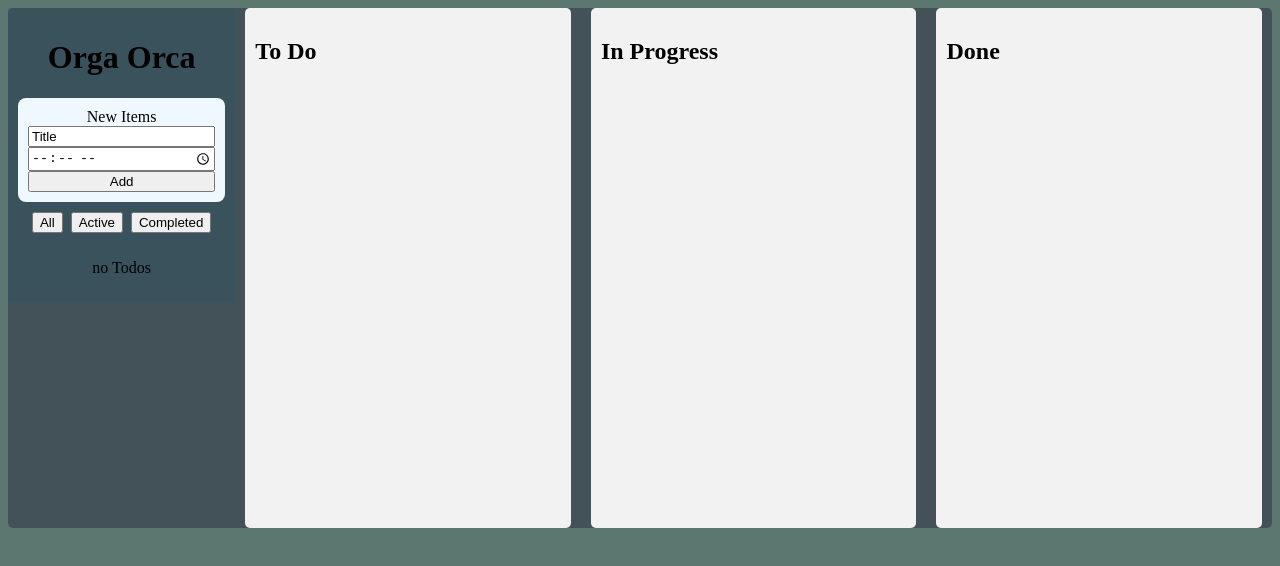
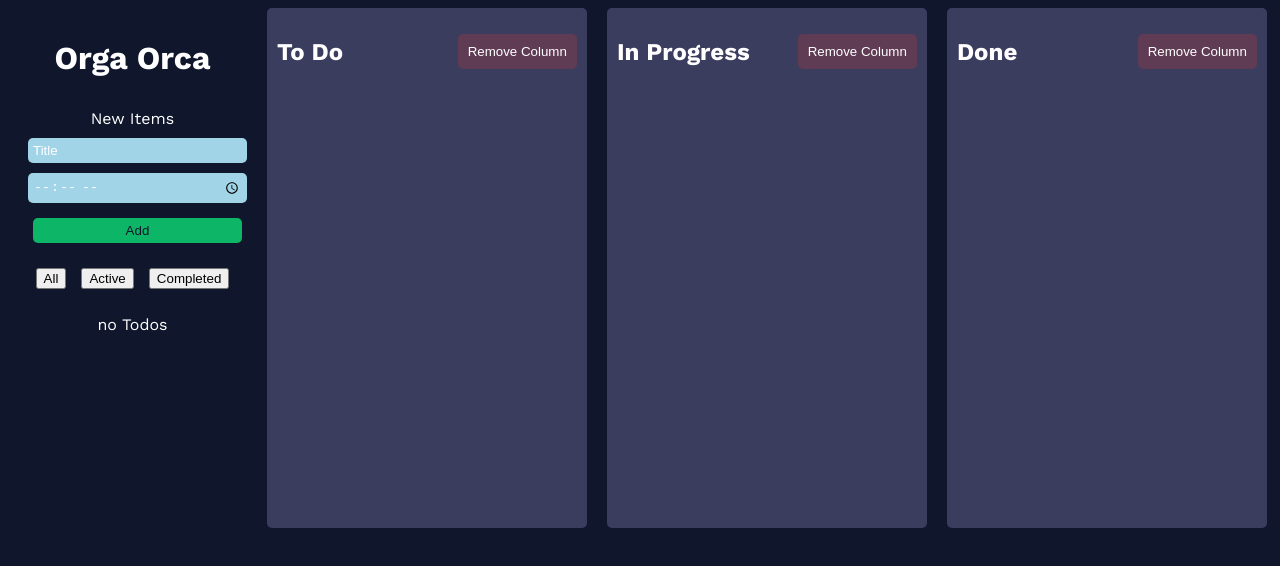
Before and after one commit to MoDev21/OrgaOrca, a React (Vite) app: page / in a window 1280 px wide. Shown: the top 566 px of the page. Built offline with nearby package versions, Linux system fonts and the light colour scheme.

Commit message:
adding kamban columns wip

```diff
--- a/src/App.jsx
+++ b/src/App.jsx
@@ -59,7 +59,6 @@ export default function App() {
         alignItems: "flex-start",
         width: "100%",
         height: "100%",
-        backgroundColor: "rgb(67 82 89)",
         borderRadius: "5px",
 
 
--- a/src/Kamban.css
+++ b/src/Kamban.css
@@ -1,17 +1,19 @@
 .kamban-board {
     display: flex;
-    flex-wrap: wrap;
     justify-content: space-between;
-    align-items: flex-start;
+    align-items: center;
+    width: 100%;
+    overflow-x: scroll;
 }
 
 .kamban-column {
     flex: 1 0 300px;
     margin: 0 10px;
     padding: 10px;
-    background-color: #f2f2f2;
+    background-color: #3b3d5f;
     border-radius: 5px;
     height: 500px;
+    width: 200px;
     overflow-y: auto;
 }
 
@@ -32,3 +34,37 @@
     font-size: 14px;
     color: #555;
 }
+
+.button-add-column {
+    background-color: #3b3d5f;
+    color: #fff;
+    border: none;
+    padding: 10px;
+    border-radius: 5px;
+    cursor: pointer;
+}
+
+.button-add-column:hover {
+    background-color: #2c2e4a;
+}
+
+.button-remove-column {
+    background-color: #5f3b54;
+    color: #fff;
+    border: none;
+    padding: 10px;
+    border-radius: 5px;
+    cursor: pointer;
+}
+
+.button-remove-column:hover {
+    background-color: #4a2c3e;
+}
+
+.column-header {
+    display: flex;
+    flex-direction: row-reverse;
+    justify-content: space-between;
+    align-items: center;
+    margin-bottom: 10px;
+}
--- a/src/Kamban.jsx
+++ b/src/Kamban.jsx
@@ -1,114 +1,111 @@
-import { useState } from 'react';
+import { useEffect, useState } from 'react';
 import './Kamban.css';
 import { TodoItem } from './TodoItem';
+
+
 const Kamban = () => {
+    const [todos, setTodos] = useState(() => {
+        const localValue = localStorage.getItem("COLUMN")
+        if (localValue == null) return [[], [], []]
 
-    const [todos0, setTodos0] = useState([]);
-    const [todos1, setTodos1] = useState([]);
+        return JSON.parse(localValue)
 
-    function toggleTodo(id, completed) {
-        setTodos0(currentTodos => {
-            return currentTodos.map(todo => {
-                if(todo.id === id){
-                    return { ...todo, completed}
+    });
+
+    useEffect(() => {
+        localStorage.setItem("COLUMN", JSON.stringify(todos))
+    }, [todos])
+
+    function addColumn() {
+        setTodos([...todos, []]);
     }
 
-                return todo
+    function removeColumn() {
+        setTodos(todos.slice(0, todos.length - 1));
+    }
+
+    function toggleTodo(boardIndex, id, completed) {
+        setTodos(currentTodos => {
+            return currentTodos.map((boardTodos, index) => {
+                if(index === boardIndex){
+                    return boardTodos.map(todo => {
+                        if(todo.id === id){
+                            return { ...todo, completed }
+                        }
+                        return todo;
+                    });
+                }
+                return boardTodos;
             })
         })
     }
 
+    function deleteTodo(boardIndex, id) {
+        setTodos(currentTodos => {
+            return currentTodos.map((boardTodos, index) => {
+                if(index === boardIndex){
+                    return boardTodos.filter(todo => todo.id !== id)
+                }
+                return boardTodos;
+            });
+        });
+    }
 
-    function deleteTodo(id) {
-        setTodos0(currentTodos => {
-            return currentTodos.filter(todo => todo.id !== id)
-        })
+    function handleDrop(boardIndex, e) {
+        e.preventDefault();
+        e.currentTarget.style.border = "none";
+        const data = JSON.parse(e.dataTransfer.getData("text/plain"));
+        setTodos(currentTodos => {
+            return currentTodos.map((boardTodos, index) => {
+                if(index === boardIndex){
+                    return [...boardTodos, data];
+                }
+                return boardTodos;
+            });
+        });
+        console.log(data);
+    }
+
+    function handleDragOver(e) {
+        e.preventDefault();
+        e.currentTarget.style.border = "2px solid black";
+    }
+
+    function handleDragLeave(e) {
+        e.preventDefault();
+        e.currentTarget.style.border = "none";
     }
 
     return (
         <div className="kamban-board">
+            {todos.map((boardTodos, boardIndex) => (
                 <div
                     className="kamban-column"
-                onDragOver={(e) => {
-                    e.preventDefault()
-                    e.currentTarget.style.border = "2px solid black"
-                }}
-                onDragLeave={(e) => {
-                    e.preventDefault()
-                    e.currentTarget.style.border = "none"
-                }}
-                onDrop={(e) => {
-                    e.preventDefault()
-                    e.currentTarget.style.border = "none"
-                    const data = JSON.parse(e.dataTransfer.getData("text/plain"));
-                    setTodos0(prevTodos => [...prevTodos, data]);
-                    console.log(data);
-                }}
+                    key={boardIndex}
+                    onDragOver={handleDragOver}
+                    onDragLeave={handleDragLeave}
+                    onDrop={e => handleDrop(boardIndex, e)}
                 >
-                <h2>To Do</h2>
+                    <div className="column-header">
+                        <button onClick={removeColumn} className='button-remove-column'>Remove Column</button>
+                        <h2>{boardIndex === 0 ? "To Do" : boardIndex === 1 ? "In Progress" : "Done"}</h2>
+                    </div>
                     <ul className='list'>
-
-                    {todos0.map(todo => {
-                        return (
+                        {boardTodos.map(todo => (
                             <TodoItem
                                 {...todo}
                                 key={todo.id}
-                                toggleTodo={toggleTodo}
-                                deleteTodo={deleteTodo}
+                                toggleTodo={() => toggleTodo(boardIndex, todo.id, !todo.completed)}
+                                deleteTodo={() => deleteTodo(boardIndex, todo.id)}
                                 isVisible={true}
                                 draggable={true}
                             />
-                        )
-                    })}
+                        ))}
                     </ul>
-                {/* Render tasks in the "To Do" column */}
 
                 </div>
-
-            {/* In Progress */}
-            <div
-                className="kamban-column"
-                onDragOver={(e) => {
-                    e.preventDefault()
-                    e.currentTarget.style.border = "2px solid black"
-                }}
-                onDragLeave={(e) => {
-                    e.preventDefault()
-                    e.currentTarget.style.border = "none"
-                }}
-                onDrop={(e) => {
-                    e.preventDefault()
-                    e.currentTarget.style.border = "none"
-                    const data = JSON.parse(e.dataTransfer.getData("text/plain"));
-                    setTodos1(prevTodos => [...prevTodos, data]);
-                    console.log(data);
-                }}
-            >
-                <h2>In Progress</h2>
-                <ul className='list'>
-
-                    {todos1.map(doing => {
-                        return (
-                            <TodoItem
-                                {...doing}
-                                key={doing.id}
-                                toggleTodo={toggleTodo}
-                                deleteTodo={deleteTodo}
-                                isVisible={true}
-                                draggable={true}
-                            />
-                        )
-                    })}
-                </ul>
-                {/* Render tasks in the "In Progress" column */}
-            </div>
-
-
-            {/* Done */}
-            <div className="kamban-column">
-                <h2>Done</h2>
-                {/* Render tasks in the "Done" column */}
-            </div>
+            ))}
+            <button onClick={addColumn} className='button-add-column'>Add Column</button>
         </div>
     );
 };
--- a/src/NewTodoForm.jsx
+++ b/src/NewTodoForm.jsx
@@ -33,9 +33,9 @@ export function NewTodoForm({onSubmit}) {
             className="new-item-form"
             style={
                 {
-                    backgroundColor: 'aliceblue',
                     padding: '10px',
                     borderRadius: '8px'
+
                 }
             }>
             <div className="form-row">
--- a/src/styles.css
+++ b/src/styles.css
@@ -1,5 +1,17 @@
+@import url('https://fonts.googleapis.com/css2?family=Quicksand:wght@300&family=Rajdhani:wght@300&family=Work+Sans:ital,wght@0,100..900;1,100..900&display=swap');
+
+:root{
+    --background-color: #10172D;
+    --primary-color: #10172D;
+    --secondary-color: #a2d4e7;
+    --accent-color: #0DB667;
+
+}
+
 body{
-    background-color: rgb(91, 119, 112);
+    background-color: var(--background-color);
+    font-family: 'Work Sans', sans-serif;
+    color: white;
 }
 
 
@@ -20,14 +32,16 @@ body{
     padding: 0;
     align-items: center;
     width: 100%;
-    background-color: rgb(127, 163, 154);
+    background-color: var(--secondary-color);
+    color: var(--background-color);
+    font-weight: 500;
 }
 
 .toggle{
     display: flex;
     flex-direction: column;
     align-items: center;
-    background-color: rgb(76, 169, 212);
+    background-color: var(--primary-color);
     border-radius: 5px;
     margin: 5px;
     align-content: center;
@@ -41,7 +55,37 @@ body{
     flex-direction: column;
     align-items: stretch;
     text-align: center;
+    gap: 10px;
 }
+
+.form-row input{
+    padding: 5px;
+    border-radius: 5px;
+    border: none;
+    width: 100%;
+    background-color: var(--secondary-color);
+    color: white;
+}
+
+.form-row button{
+    background-color: var(--accent-color);
+    color: var(--primary-color);
+    border-radius: 5px;
+    border: none;
+    padding: 5px;
+    margin: 5px;
+    width: 100%;
+}
+
+/* .form-row input[type="submit"]{
+    background-color: var(--accent-color);
+    color: var(--primary-color);
+    border-radius: 5px;
+    border: none;
+    padding: 5px;
+    margin: 5px;
+    width: 100%;
+} */
 
 .btn-delete{
     background-color: red;
@@ -66,8 +110,8 @@ body{
 }
 
 .sidebar{
-    background-color: rgba(24, 84, 102, 0.233);
-    width: 20%;
+    background-color: var(--primary-color);
+    width: 285px;
     /* height: 100vh; */
     position: relative;
     top: 0;
```
Also changed, not shown: src/Kamban copy.jsx (added, +91 -0 lines). Lines whose indentation alone changed are shown as unchanged.
